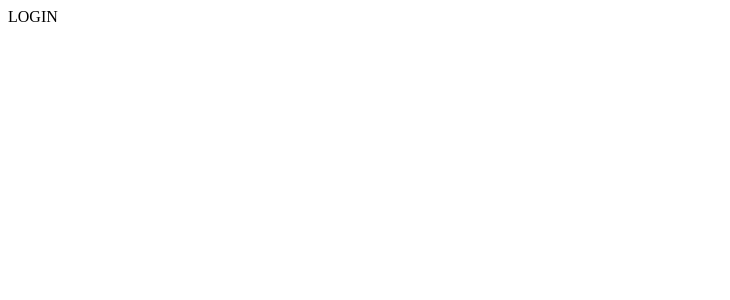
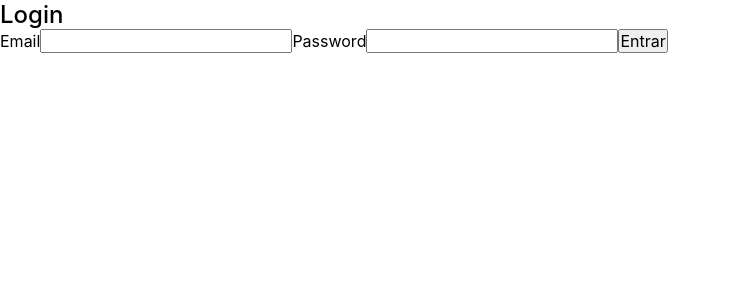
Before and after one commit to CaioBahia/Back-ProjetoFinalKenzie, a React (Vite) app in the folder front/: page / in a window 1280 px wide. Shown: the top 300 px of the page, without its empty margins (0-730 px from the left). Built offline with nearby package versions, Linux system fonts and the light colour scheme.

Commit message:
feat: login initial structure

```diff
--- a/front/src/App.jsx
+++ b/front/src/App.jsx
@@ -1,8 +1,10 @@
 import { RoutesMain } from "./routes";
+import GlobalStyle from "./styles/globalStyle";
 
 function App() {
   return (
     <>
+      <GlobalStyle />
       <RoutesMain />
     </>
   );
--- /dev/null
+++ b/front/src/pages/HomePage/index.tsx
@@ -0,0 +1,5 @@
+import React from "react";
+
+export const HomePage = () => {
+  return <div>HomePage</div>;
+};
--- a/front/src/pages/Login/login.tsx
+++ b/front/src/pages/Login/login.tsx
@@ -1,5 +1,24 @@
 import React from "react";
+import { useForm } from "react-hook-form";
+import { loginData, schema } from "./validator";
+import { zodResolver } from "@hookform/resolvers/zod";
 
-export const Login = () => {
-  return <div>LOGIN</div>;
+export const LoginPage = () => {
+  const { register, handleSubmit } = useForm<loginData>({
+    resolver: zodResolver(schema),
+  });
+  return (
+    <main>
+      <h2>Login</h2>
+      <form>
+        <label htmlFor="email">Email</label>
+        <input type="email" id="email" {...register("email")} />
+
+        <label htmlFor="password">Password</label>
+        <input type="password" id="password" {...register("password")} />
+
+        <button type="submit">Entrar</button>
+      </form>
+    </main>
+  );
 };
--- /dev/null
+++ b/front/src/pages/Login/validator.tsx
@@ -0,0 +1,8 @@
+import { z } from "zod";
+
+export const schema = z.object({
+  email: z.string().email("Deve Ser Um Email!"),
+  password: z.string().nonempty("Senha é Obrigatoria!"),
+});
+
+export type loginData = z.infer<typeof schema>;
--- /dev/null
+++ b/front/src/pages/ProductPage/index.tsx
@@ -0,0 +1,5 @@
+import React from "react";
+
+export const ProductPage = () => {
+  return <div>ProductPage</div>;
+};
--- a/front/src/pages/dashboard/index.tsx
+++ /dev/null
@@ -1,7 +0,0 @@
-import React from 'react'
-
-export const Dashboard = () => {
-  return (
-    <div>index</div>
-  )
-}
--- a/front/src/routes/index.tsx
+++ b/front/src/routes/index.tsx
@@ -1,13 +1,13 @@
 import React from "react";
 import { Route, Routes } from "react-router-dom";
-import { Login } from "../pages/Login/login";
-import { Dashboard } from "../pages/dashboard";
+import { LoginPage } from "../pages/Login/login";
+import { HomePage } from "../pages/HomePage";
 
 export const RoutesMain = () => {
   return (
     <Routes>
-      <Route path="/" element={<Login />} />
-      <Route path="/dashboard" element={<Dashboard />} />
+      <Route path="/" element={<LoginPage />} />
+      <Route path="/home" element={<HomePage />} />
     </Routes>
   );
 };
```
